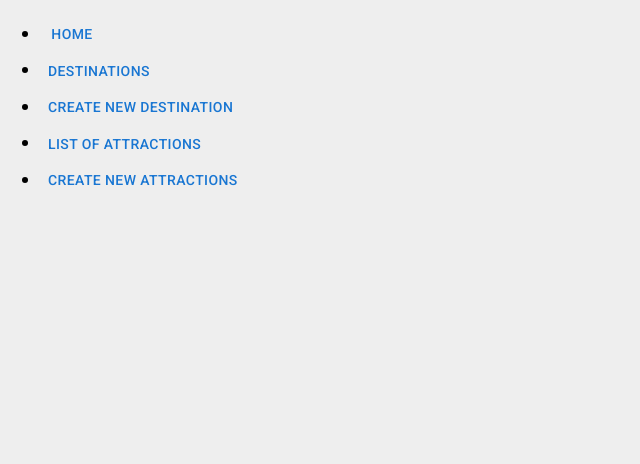
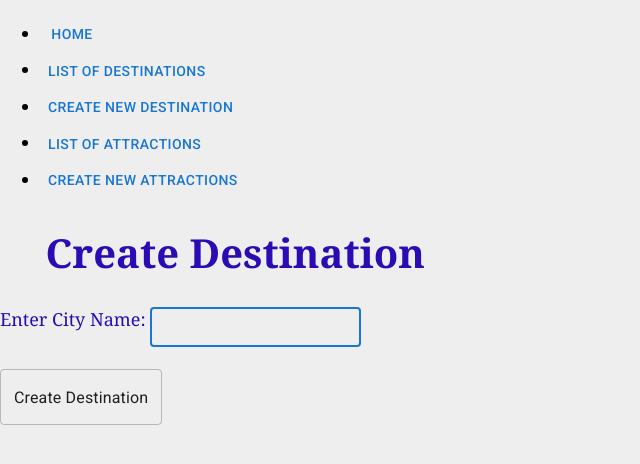
Before and after one commit to Andela24/phase-3-build-frontend, a React (Create React App) app in the folder frontend-api-project/: page /destination/new in a window 1280 px wide. Shown: the top 464 px of the page, without its empty margins (0-640 px from the left). Built offline with nearby package versions, Linux system fonts and the light colour scheme.

Commit message:
add delete button for destination

```diff
--- a/frontend-api-project/src/App.js
+++ b/frontend-api-project/src/App.js
@@ -8,6 +8,8 @@ import DestinationList from './components/DestinationList';
 import PageNotFound from './components/PageNotFound';
 import NewAttraction from './components/NewAttraction';
 import DetailsAttraction from './components/DetailsAttraction';
+// import DetailsDestination from './components/DetailsDestination';
+import NewDestination from './components/NewDestination';
 
 function App() {
 
@@ -21,6 +23,10 @@ function App() {
           </Route>
           <Route exact path="/destination" element= { <DestinationList /> }>
           </Route>
+          <Route exact path="/destination/new" element= { <NewDestination /> }>
+          </Route>
+          {/* <Route exact path="/destination/:id" element= { <DetailsDestination /> }>
+          </Route> */}
           <Route exact path="/attraction" element= { <AttractionList /> }>
          </Route>
          <Route exact path="/attraction/new" element={ <NewAttraction />} >
--- a/frontend-api-project/src/components/DestinationCard.js
+++ b/frontend-api-project/src/components/DestinationCard.js
@@ -3,10 +3,12 @@ import { NavLink } from 'react-router-dom'
 import Button from '@mui/material/Button';
 
 
-const DestinationCard = ( { destination } ) => {
+const DestinationCard = ( { destination, deleteDestination } ) => {
+
+
   return (
     <ul>
-     <li class="navigation"><NavLink to={`/destinations/${destination.id}`}><Button> {destination.name} </Button></NavLink></li>
+     <li class="navigation"><NavLink to={`/destination/${destination.id}`}> {destination.name} - <Button variant="outlined" color="error" onClick={ (e) => deleteDestination(e, destination.id) }> Delete </Button></NavLink> </li>
     </ul>
 
   )
--- a/frontend-api-project/src/components/DestinationList.js
+++ b/frontend-api-project/src/components/DestinationList.js
@@ -2,7 +2,7 @@ import React, { useEffect, useState} from 'react'
 import DestinationCard from './DestinationCard';
 
 const DestinationList = () => {
-    const [ destinations, setDestinations ] = useState([]);
+    const [destinations, setDestinations] = useState([]);
 
     useEffect( ()=> {
       fetch('http://localhost:9292/destination')
@@ -10,7 +10,21 @@ const DestinationList = () => {
         .then(data => setDestinations(data))
     },[])
 
-    const destinationCard = destinations.map((destination, index) => <DestinationCard key= { index } destination= { destination }/> )
+    const deleteDestination = async (e, id) => {
+      e.preventDefault();
+      const resp = fetch(`http://localhost:9292/destination/${id}`, {method: "DELETE"} )
+
+      removeDestination( id ); //removing it from state
+
+    }
+  const removeDestination = id => {
+    setDestinations(destinations.filter( destination => destination.id !== id))
+
+  }
+
+
+    const destinationCard = destinations.map((destination, index) => <DestinationCard key= { index } destination= { destination } deleteDestination= {deleteDestination}/> )
+
 
   return (
     <div>
--- /dev/null
+++ b/frontend-api-project/src/components/DetailsDestination.js
@@ -0,0 +1,24 @@
+// import React, {useState, useEffect} from 'react'
+// import { useParams } from 'react-router-dom'
+
+// const DetailsDestination = () => {
+//     const [destinations, setDestinations] = useState(null);
+
+//     const { id }  = useParams();
+
+//   useEffect(() => {
+//   fetch(`http://localhost:9292/destination/${id}`)
+//   .then(resp => resp.json())
+//   .then(data => setDestinations(data))
+
+//   }, [])
+
+
+//   return (
+//     <div>
+//       <h1> {destinations.attractions.description}</h1>
+//     </div>
+//   )
+// }
+
+// export default DetailsDestination
--- a/frontend-api-project/src/components/NavBar.js
+++ b/frontend-api-project/src/components/NavBar.js
@@ -7,8 +7,8 @@ const NavBar = () => {
     <div>
       <ul class="navigation">
           <li><NavLink to="/"><Button>Home</Button></NavLink></li>
-          <li><NavLink to="/destination"><Button>Destinations</Button></NavLink></li>
-          <li><NavLink to="/destination/:destination_id/attractions/new"><Button>Create New Destination</Button></NavLink></li>
+          <li><NavLink to="/destination"><Button>List Of Destinations</Button></NavLink></li>
+          <li><NavLink to="/destination/new"><Button>Create New Destination</Button></NavLink></li>
           <li><NavLink to="/attraction"><Button>List Of Attractions</Button></NavLink></li>
           <li><NavLink to="/attraction/new"><Button>Create New Attractions</Button></NavLink></li>
       </ul>
--- /dev/null
+++ b/frontend-api-project/src/components/NewDestination.js
@@ -0,0 +1,47 @@
+import React, {useState} from 'react'
+import  { useNavigate } from 'react-router-dom'
+import TextField from '@mui/material/TextField';
+
+const NewDestination = () => {
+        const [ name, setName ] = useState("");
+        const navigate = useNavigate();
+
+        const handleChange = e => {
+            setName(e.target.value)
+        }
+        const handleSubmit = async e => {
+            e.preventDefault();
+            const headers = {
+                'Accept': 'application/json',
+                'Content-Type': 'application/json'
+            }
+            const body = {name: name }
+            const options = {
+                method: "POST",
+                headers,
+                body: JSON.stringify(body)
+            }
+            const resp = await fetch('http://localhost:9292/destination/new', options)
+            const data = await resp.json();
+            console.log(data);
+
+            navigate("/destination");
+        }
+
+
+  return (
+    <div>
+      <h1>Create Destination</h1>
+      <form onSubmit={ handleSubmit }>
+      <div class="label">
+              <label htmlFor='name'>Enter City Name: </label>
+              <TextField id="outlined-size-small" variant="outlined" type="text" size="small" value={ name } onChange={ handleChange } autoFocus= { true }/>
+          </div>
+        <br />
+          <TextField color="success" type="submit" value="Create Destination"/>
+      </form>
+    </div>
+  )
+}
+
+export default NewDestination
```
